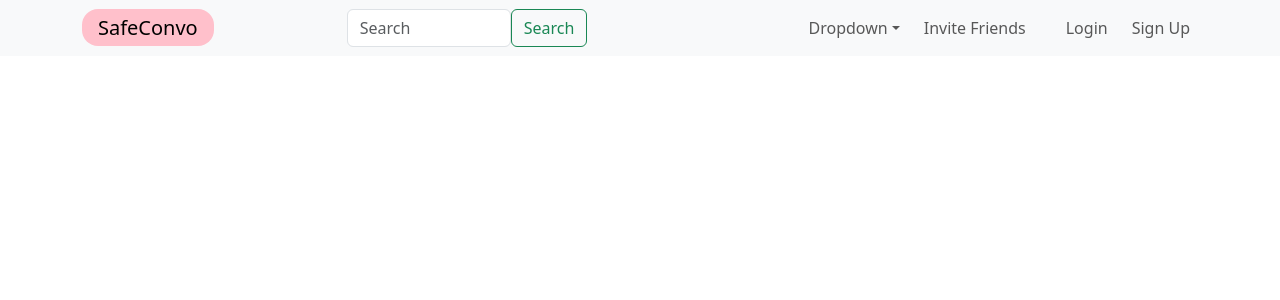
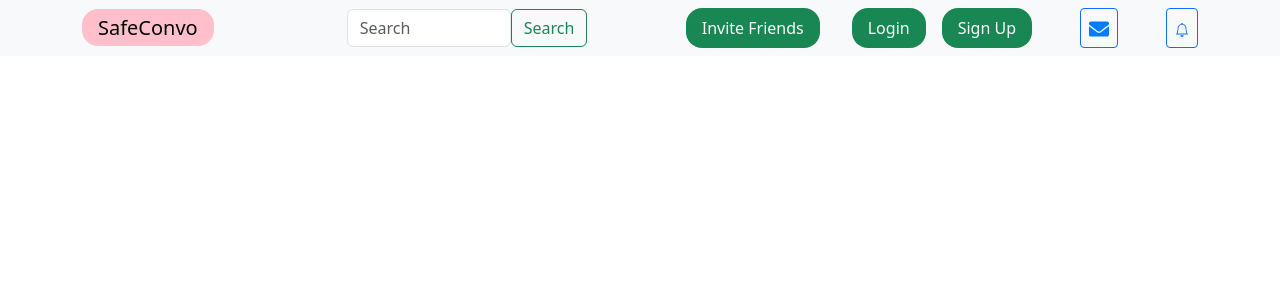
Before and after one commit to Aftab-ahmed12345/SafeConvo, a React (Create React App) app: page / in a window 1280 px wide. Shown: the top 300 px of the page. Built offline with nearby package versions, Linux system fonts and the light colour scheme.

Commit message:
create basic template for react application

```diff
--- a/package.json
+++ b/package.json
@@ -10,6 +10,7 @@
     "react": "^18.2.0",
     "react-bootstrap": "^2.9.1",
     "react-dom": "^18.2.0",
+    "react-icons": "^4.11.0",
     "react-scripts": "5.0.1",
     "web-vitals": "^2.1.4"
   },
--- a/src/components/Header.js
+++ b/src/components/Header.js
@@ -2,12 +2,13 @@ import React from 'react';
 import Container from 'react-bootstrap/Container';
 import Nav from 'react-bootstrap/Nav';
 import Navbar from 'react-bootstrap/Navbar';
-import NavDropdown from 'react-bootstrap/NavDropdown';
 import Form from 'react-bootstrap/Form';
 import FormControl from 'react-bootstrap/FormControl';
 import Button from 'react-bootstrap/Button';
 import Row from 'react-bootstrap/Row';
 import Col from 'react-bootstrap/Col';
+import { BsBell } from 'react-icons/bs'; // Import the BsBell component from react-icons/bs
+import { FaEnvelope } from 'react-icons/fa'; // Import the FaEnvelope component from react-icons/fa
 
 function Header() {
   return (
@@ -24,21 +25,20 @@ function Header() {
             </Form>
           </Col>
         </Row>
-        <Navbar.Toggle aria-controls="basic-navbar-nav" />
-        <Navbar.Collapse id="basic-navbar-nav">
-          <Nav className="ms-auto">
-            <NavDropdown title="Dropdown" id="basic-nav-dropdown">
-              <NavDropdown.Item href="#action/3.1">Action</NavDropdown.Item>
-              <NavDropdown.Item href="#action/3.2">Another action</NavDropdown.Item>
-              <NavDropdown.Item href="#action/3.3">Something</NavDropdown.Item>
-              <NavDropdown.Divider />
-              <NavDropdown.Item href="#action/3.4">Separated link</NavDropdown.Item>
-            </NavDropdown>
-          </Nav>
-          <Nav className="ml-auto">
-            <Nav.Link href="#login" className="ps-3">Invite Friends</Nav.Link>
-            <Nav.Link href="#login" className="ps-3 ms-3 loginbutton">Login</Nav.Link>
-            <Nav.Link href="#signup" className="ps-3">Sign Up</Nav.Link>
+        <Navbar.Toggle aria-controls="basic-navbar-nav ms-auto" />
+        <Navbar.Collapse id="basic-navbar-nav ms-auto">
+          <Nav className="ml-auto ms-auto">
+            <Nav.Link href="#Invite_Friends" className="ps-3 ms-3 me-3 Invitebutton bg-success text-light pe-3 ps-3">Invite Friends</Nav.Link>
+            <Nav.Link href="#login" className="ps-3 ms-3 me-3 loginbutton bg-success text-light pe-3 ps-3">Login</Nav.Link>
+            <Nav.Link href="#signup" className="ps-3 pe-3 me-5 signupbutton bg-success text-light">Sign Up</Nav.Link>
+
+            <Button variant="outline-primary" size="sm" className="me-5">
+              <FaEnvelope className="message-icon" />
+            </Button>
+
+            <Button variant="outline-primary" size="sm">
+              <BsBell className="bell-icon" />
+            </Button>
           </Nav>
         </Navbar.Collapse>
       </Container>
--- a/src/index.css
+++ b/src/index.css
@@ -17,15 +17,57 @@
     padding-left: 1rem;
     padding-right: 1rem;
 }
+.loginbutton
+{
+    border-radius: 1rem;
+
+}
 .loginbutton:hover
 {
+
   cursor: pointer;
-  background-color: brown;
+  background-color: brown !important;
   border-radius: 1rem;
   border-width: 1rem;
   padding-left: 1rem;
   padding-right: 1rem;
 }
+.signupbutton
+{
+    border-radius: 1rem;
+
+}
+.signupbutton:hover
+{
+
+  cursor: pointer;
+  background-color: brown !important;
+  border-radius: 1rem;
+  border-width: 1rem;
+  padding-left: 1rem;
+  padding-right: 1rem;
+}
+.Invitebutton
+{
+    border-radius: 1rem;
+
+}
+.Invitebutton:hover
+{
+
+  cursor: pointer;
+  background-color: brown !important;
+  border-radius: 1rem;
+  border-width: 1rem;
+  padding-left: 1rem;
+  padding-right: 1rem;
+}
+
+
+
+
+
+
 
 
 .Searchbar
@@ -34,3 +76,7 @@
     width: 15rem;
     box-sizing: border-box;
 }
+.message-icon {
+    color: #007bff;
+    font-size: 20px;
+  }
```
Also changed, not shown: 1 other file (tests, documents, lock files or other folders).
